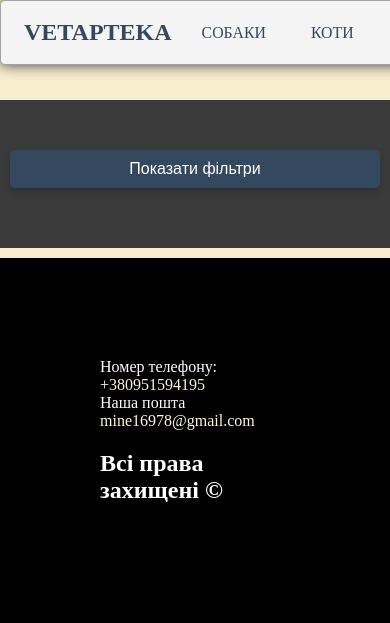
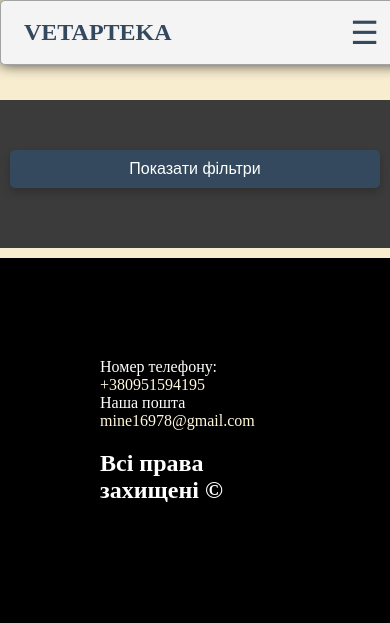
Before and after one commit to WantonOoze23/apteka, a PHP site: page /dogs.html in a window 390 px wide. Shown: the top 623 px of the page. Run offline with PHP 8.4, Linux system fonts and the light colour scheme; data that the repository does not hold is empty.

Commit message:
навигация для телефонов

```diff
--- a/dogs.html
+++ b/dogs.html
@@ -6,11 +6,11 @@
 	<meta charset="utf-8">
 	<meta name="viewport" content="width=device-width, initial-scale=1">
 
-	<link rel="stylesheet" href="style/mainstyles.css?v=1.1">
-	<link rel="stylesheet" href="style/nav_menu.css?v=1.1">
-	<link rel="stylesheet" href="style/contentstyle.css?v=1.1">
+	<link rel="stylesheet" href="style/mainstyles.css?v=1.2">
+	<link rel="stylesheet" href="style/nav_menu.css?v=1.2">
+	<link rel="stylesheet" href="style/contentstyle.css?v=1.3">
 
-	<script src="script/output-filter.js"></script>
+	<script src="script/output-filter.js?v=1.1"></script>
 
 	<title>Собачки</title>
 
@@ -20,7 +20,9 @@
 	<header class="header">
 		<a href="index.html" class="logo">VetApteka</a>
 
-		<ul class="main-nav">
+		<button class="menu-toggle" id="menuToggle">☰</button> <!-- Кнопка для открытия меню -->
+
+		<ul class="main-nav" id="navMenu">
 			<li><a href="dogs.html?animal=dog" class="nav_btn" id="dogs_link">Собаки</a></li>
 			<li><a href="cats.html?animal=cat" class="nav_btn" id="cats_link">Коти</a></li>
 			<li><a href="rodents.html?animal=rodent" class="nav_btn" id="rodents_link">Гризуни</a></li>
@@ -29,8 +31,8 @@
 			<li><a href="others.html?animal=other" class="nav_btn" id="others_link">Інші</a></li>
 			<li><a href="manager.html" class="nav_btn" id="login">Кабінет</a></li>
 		</ul>
+	</header>
 
-	</header>
 
 	<section class="product-wraper">
 		<div class="content">
@@ -73,9 +75,6 @@
 		</div>
 	</section>
 
-
-
-
 	<footer>
 		<div class="social_media_link">
 
@@ -89,5 +88,6 @@
 
 	</footer>
 
+	<script src="script/navigation.js?v=1.2"></script>
 </body>
 </html>
--- /dev/null
+++ b/script/navigation.js
@@ -0,0 +1,25 @@
+const menuToggle = document.getElementById('menuToggle');
+const navMenu = document.getElementById('navMenu');
+
+// Функция для скрытия меню
+function hideMenu() {
+    navMenu.classList.remove('active'); // Убирает класс 'active'
+}
+
+// Обработчик нажатия на кнопку меню
+menuToggle.addEventListener('click', function(event) {
+    event.stopPropagation(); // Останавливает событие, чтобы клик не сработал на документе
+    navMenu.classList.toggle('active'); // Переключает класс 'active'
+});
+
+// Обработчик нажатия на ссылки меню
+const navLinks = navMenu.querySelectorAll('a'); // Получаем все ссылки в меню
+navLinks.forEach(link => {
+    link.addEventListener('click', hideMenu); // Скрывает меню при нажатии на любую ссылку
+});
+
+// Обработчик прокрутки страницы
+window.addEventListener('scroll', hideMenu); // Скрывает меню при прокрутке
+
+// Обработчик нажатия на документ
+document.addEventListener('click', hideMenu); // Скрывает меню при нажатии в любое место документа
--- a/style/contentstyle.css
+++ b/style/contentstyle.css
@@ -21,11 +21,11 @@
 }
 
 .products-container {
+    margin: auto;
     display: flex;
     flex-wrap: wrap; /* Позволяет элементам переноситься на новую строку */
     justify-content: flex-start; /* Все элементы выравниваются по левой стороне */
     gap: 20px; /* Отступы между элементами */
-    padding: auto;
     flex: 1; /* Позволяет контейнеру занимать оставшееся пространство */
 }
 
@@ -237,9 +237,6 @@
 }
 
 
-
-
-
 @media(hover: hover){
     .filter-toggle:hover {
         background-color: #718daa; /* Изменение цвета при наведении */
--- a/style/nav_menu.css
+++ b/style/nav_menu.css
@@ -1,4 +1,3 @@
-
 header ul{
 	margin: 0;
 	padding: 0;
@@ -48,14 +47,6 @@ a {
 }
 
 
-.main-nav a:hover {
-	color: #718daa;
-}
-
-.logo:hover {
-	color: #718daa;
-}
-
 .centered-text{
 	justify-items: center;
 }
@@ -98,3 +89,77 @@ header {
     padding: 10px;
     overflow: hidden;
 }
+
+.menu-toggle {
+    display: none; /* Скрыто на больших экранах */
+    background-color: transparent; /* Прозрачный фон */
+    border: none; /* Без границ */
+    font-size: 2em; /* Размер шрифта для кнопки */
+    cursor: pointer; /* Указатель при наведении */
+    color: #34495e; /* Цвет кнопки */
+}
+
+.main-nav.active {
+    display: block; /* Показывает меню, когда оно активно */
+}
+
+@media (max-width: 1199px) and (min-width: 768px) {
+
+}
+
+/* Для телефонов и маленьких экранов */
+@media (max-width: 767px) {
+    header{
+        width: 100%;
+    }
+    .menu-toggle {
+        display: block; /* Показывает кнопку для открытия меню на маленьких экранах */
+        padding-right: 20px;
+    }
+
+    .main-nav {
+        width: 100%;
+        display: none; /* Скрывает меню по умолчанию на маленьких экранах */
+        position: absolute; /* Абсолютное позиционирование */
+        top: 60px; /* Отступ сверху под заголовком */
+        right: 0; /* Привязывает к правому краю */
+        background-color: #f4f4f4; /* Фон меню */
+        width: 200px; /* Ширина выпадающего меню */
+        box-shadow: 0px 0px 14px rgba(0, 0, 0, 0.75); /* Тень для меню */
+        border-radius: 5px; /* Закругленные углы */
+        z-index: 10; /* Поверх других элементов */
+        padding: 10px 0; /* Внутренний отступ */
+    }
+
+    .main-nav li {
+        width: 100%; /* Полная ширина для элементов меню */
+        text-align: center; /* Центрирование текста */
+    }
+
+    .main-nav a {
+        padding: 10px; /* Внутренний отступ для ссылок */
+        display: block; /* Блочный элемент для кликабельной области */
+    }
+}
+
+
+@media(hover: hover){
+
+    .main-nav a:hover {
+        color: #718daa;
+    }
+
+    .logo:hover {
+        color: #718daa;
+    }
+}
+
+@media(hover: none){
+    .main-nav a:active {
+        color: #718daa;
+    }
+
+    .logo:active {
+        color: #718daa;
+    }
+}
```
Also changed, not shown: style/mainstyles.css (+9 -0 lines).
